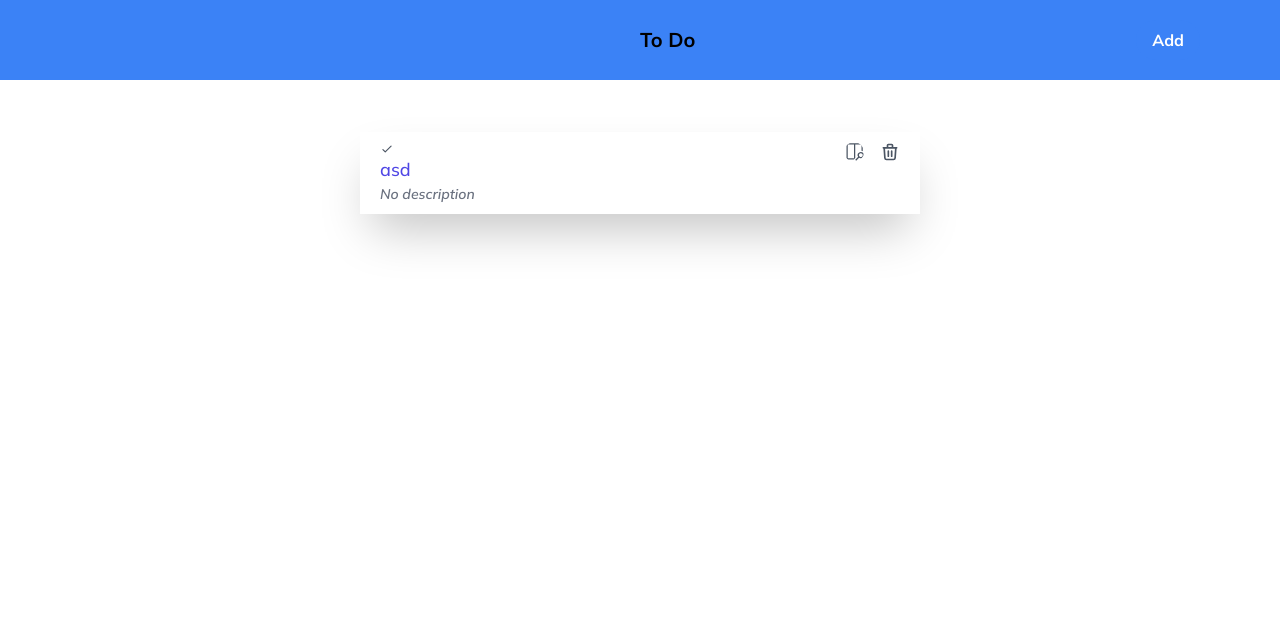
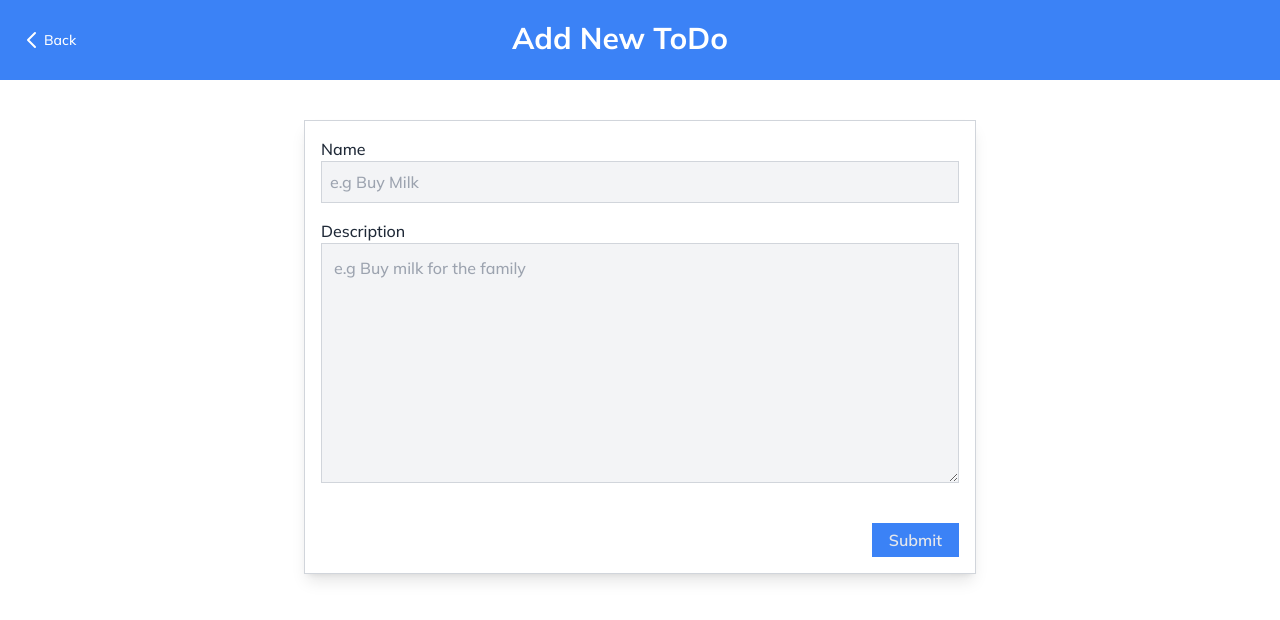
Before and after one commit to Trigha/simple-todo, a React (Create React App) app: page /add in a window 1280 px wide. Shown: the top 620 px of the page. Built offline with nearby package versions, Linux system fonts and the light colour scheme.

Commit message:
add firebase database

```diff
--- a/package.json
+++ b/package.json
@@ -7,6 +7,7 @@
     "@testing-library/react": "^13.2.0",
     "@testing-library/user-event": "^13.5.0",
     "axios": "^0.27.2",
+    "firebase": "^9.8.1",
     "react": "^18.1.0",
     "react-dom": "^18.1.0",
     "react-icons": "^4.3.1",
--- a/src/App.js
+++ b/src/App.js
@@ -1,16 +1,14 @@
 import './App.css';
 import { BrowserRouter as Router, Routes, Route } from 'react-router-dom';
 import Home from './pages/index'
-// import NavAdd from './pages/navAdd';
 import AddNew from './pages/addNew';
 
 function App() {
   return (
     <Router>
-      <Home />
       <Routes>
-        <Route exact path="/" component={Home} />
-        <Route exact path="/add" component={AddNew} />
+        <Route  path="/" element={<Home />}/>
+        <Route  path="/add" element={<AddNew />}/>
       </Routes>
     </Router>
   );
--- a/src/component/listToDo.jsx
+++ b/src/component/listToDo.jsx
@@ -1,39 +1,40 @@
 import React from 'react';
-// import { Link } from 'react-router-dom';
+import { Link } from 'react-router-dom';
 import { HiOutlineTrash, HiOutlineCheck } from 'react-icons/hi';
-import { VscOpenPreview } from 'react-icons/vsc';
 
-function listToDo() {
+function listToDo({ data, onDelete, onCheck }) {
+  function handleDelete(id) {
+    onDelete(id);
+  }
+
+  function handleCheck(id) {
+    onCheck(id);
+  }
+
   return (
     <div className="max-w-xl pt-8 pb-12 mx-auto">
       <ul className="pt-5 mx-2">
-        <li className="flex flex-row items-start justify-between py-2.5 shadow-2xl">
+        {data.map((item) => (
+          <li className="flex flex-row items-start justify-between py-2.5 shadow-lg mb-5">
             <div className="flex flex-col items-start justify-start gap-x-5">
               <HiOutlineCheck
                 className="inline mr-1.5 text-gray-600 mx-5"
                 size={14}
               />
               <h6 className="text-indigo-600 hover:text-indigo-400 inline transition duration-300 ease-in-out text-base md:text-lg font-medium mx-5">
-              asd
+                {item.title}
               </h6>
               <p className="text-sm text-gray-500 font-light italic mx-5">
                 No description
               </p>
-            {/* </Link> */}
             </div>
             <div className="flex flex-row items-center gap-x-4 mx-5">
-            <button
-              type="button"
-              className="transition duration-300 ease-in-out "
-              onClick={() => {
-                console.log('Delete');
-              }}
-            >
-              <VscOpenPreview
-                className="text-gray-600 transition duration-300 ease-in-out rounded-full hover:text-yellow-500"
-                size={20}
+              <input
+                type="checkbox"
+                checked={item.isChecked}
+                onChange={() => handleCheck(item.id)}
               />
-            </button>
+
               <button
                 type="button"
                 className="transition duration-300 ease-in-out"
@@ -48,6 +49,7 @@ function listToDo() {
               </button>
             </div>
           </li>
+        ))}
       </ul>
     </div>
   );
--- a/src/component/navAdd.jsx
+++ b/src/component/navAdd.jsx
@@ -1,20 +1,24 @@
 import React from 'react';
 import { HiOutlineChevronLeft } from 'react-icons/hi';
+import { Link } from 'react-router-dom';
 
 function NavAdd() {
   return (
     <div>
       <div className="bg-blue-500 w-full h-20">
         <div className="flex ">
+          <Link to="/">
             <button className="flex flex-row items-center justify-between group py-7 mx-5">
               <HiOutlineChevronLeft
                 size="24"
                 className="text-white transition duration-300 ease-in-out group-hover:text-gray-800"
               />
+
               <p className="text-sm text-white transition duration-300 ease-in-out group-hover:text-gray-800">
                 Back
               </p>
             </button>
+          </Link>
           <div className="absolute left-[40%] laptop:left-[46%] top-5">
             <h1 className="text-white text-3xl font-bold">Add New ToDo</h1>
           </div>
--- a/src/component/navEdit.jsx
+++ b/src/component/navEdit.jsx
@@ -1,20 +1,24 @@
 import React from 'react';
 import { HiOutlineChevronLeft } from 'react-icons/hi';
+import { Link } from 'react-router-dom';
 
 function NavEdit() {
   return (
     <div>
       <div className="bg-blue-500 w-full h-20">
         <div className="flex ">
+          <Link to="/">
             <button className="flex flex-row items-center justify-between group py-7 mx-5">
               <HiOutlineChevronLeft
                 size="24"
                 className="text-white transition duration-300 ease-in-out group-hover:text-gray-800"
               />
+
               <p className="text-sm text-white transition duration-300 ease-in-out group-hover:text-gray-800">
                 Back
               </p>
             </button>
+          </Link>
           <div className="absolute left-[40%] laptop:left-[46%] top-5">
             <h1 className="text-white text-3xl font-bold">Edit ToDo</h1>
           </div>
--- a/src/component/navHome.jsx
+++ b/src/component/navHome.jsx
@@ -1,4 +1,5 @@
 import React from 'react';
+import { Link } from 'react-router-dom';
 
 function NavHome() {
   return (
@@ -7,9 +8,11 @@ function NavHome() {
         <div className="bg-blue-500 w-full h-20">
           <div className="flex justify-end items-center w-full h-full">
             <h1 className="absolute left-2/4  py-6 font-bold text-xl">To Do</h1>
-            <button className="bg-blue-500 hover:bg-blue-700 text-white font-bold py-2 px-4 rounded-full mr-20">
-              Add
-            </button>
+            <Link to="/add">
+              <button className="bg-blue-500 hover:bg-blue-700 text-white font-bold py-2 px-4 rounded-full mr-20">
+                Add
+              </button>
+            </Link>
           </div>
         </div>
       </div>
--- /dev/null
+++ b/src/config/firebase_config.js
@@ -0,0 +1,22 @@
+import firebase from 'firebase/compat/app';
+import 'firebase/compat/auth';
+import 'firebase/compat/firestore';
+
+
+const firebaseConfig = {
+  apiKey: 'AIzaSyCAljjsr9Ip28sEGXzmPUI23cqrWnkSmuw',
+  authDomain: 'todoapps-a7ad1.firebaseapp.com',
+  projectId: 'todoapps-a7ad1',
+  storageBucket: 'todoapps-a7ad1.appspot.com',
+  messagingSenderId: '729563431126',
+  appId: '1:729563431126:web:f975a850ffbd1f028e8977',
+  measurementId: 'G-17XD99V2L1',
+};
+
+const firebaseApp = firebase.initializeApp(firebaseConfig);
+
+
+const db = firebaseApp.firestore();
+const auth = firebase.auth();
+
+export { auth, db };
--- a/src/pages/addNew.jsx
+++ b/src/pages/addNew.jsx
@@ -1,7 +1,21 @@
-import React from 'react';
+import React, { useState } from 'react';
 import NavAdd from '../component/navAdd.jsx';
+import { db } from '../config/firebase_config';
 
 function NewItem() {
+  const [title, setTitle] = useState('');
+  const [description, setDescription] = useState('');
+
+  function handleSubmit(e) {
+    e.preventDefault();
+
+    db.collection('todos').add({
+      description: description,
+      inprogress: false,
+      todo: title,
+    });
+  }
+
   return (
     <>
       <NavAdd />
@@ -12,18 +26,26 @@ function NewItem() {
           spellcheck="false"
           placeholder="e.g Buy Milk"
           type="text"
+          autoComplete="off"
+          value={title}
+          onChange={(e) => setTitle(e.target.value)}
         />
         <h1>Description</h1>
         <textarea
           class="description bg-gray-100 sec p-3 h-60 border border-gray-300 outline-none focus:border-gray-500 focus:bg-white"
           spellcheck="false"
           placeholder="e.g Buy milk for the family"
+          value={description}
+          onChange={(e) => setDescription(e.target.value)}
         ></textarea>
 
         <div class="buttons flex justify-end pt-10">
-          <div class="btn border border-blue-500  p-1 px-4 font-semibold cursor-pointer text-gray-200 ml-2 bg-blue-500 hover:bg-blue-700">
+          <button
+            class="btn border border-blue-500  p-1 px-4 font-semibold cursor-pointer text-gray-200 ml-2 bg-blue-500 hover:bg-blue-700"
+            onClick={handleSubmit}
+          >
             Submit
-          </div>
+          </button>
         </div>
       </div>
     </>
--- a/src/pages/editToDo.jsx
+++ b/src/pages/editToDo.jsx
@@ -1,7 +1,18 @@
-import React from 'react';
+import React, { useState } from 'react';
 import NavEdit from '../component/navEdit.jsx';
 
 function EditItem() {
+  const [title, setTitle] = useState('');
+  const [description, setDescription] = useState('');
+  const [data, setData] = useState([]);
+
+  const handleSubmit = (e) => {
+    e.preventDefault();
+    setData([...data, { title, description }]);
+    setTitle('');
+    setDescription('');
+  };
+
   return (
     <>
       <NavEdit />
@@ -12,17 +23,25 @@ function EditItem() {
           spellcheck="false"
           placeholder="e.g Buy Milk"
           type="text"
+          autoComplete="off"
+          value={title}
+          onChange={(e) => setTitle(e.target.value)}
         />
         <h1>Description</h1>
         <textarea
           class="description bg-gray-100 sec p-3 h-60 border border-gray-300 outline-none focus:border-gray-500 focus:bg-white"
           spellcheck="false"
           placeholder="e.g Buy milk for the family"
+          value={description}
+          onChange={(e) => setDescription(e.target.value)}
         ></textarea>
 
         <div class="buttons flex justify-end pt-10">
-          <div class="btn border border-blue-500  p-1 px-4 font-semibold cursor-pointer text-gray-200 ml-2 bg-orange-500   hover:bg-orange-700">
-            Edit
+          <div
+            class="btn border border-blue-500  p-1 px-4 font-semibold cursor-pointer text-gray-200 ml-2 bg-orange-500 hover:bg-orange-700"
+            onSubmit={handleSubmit}
+          >
+            Submit
           </div>
         </div>
       </div>
--- a/src/pages/index.jsx
+++ b/src/pages/index.jsx
@@ -1,12 +1,27 @@
-import React from 'react';
+import React, { useState, useEffect } from 'react';
 import NavHome from '../component/navHome.jsx';
 import ListToDo from '../component/listToDo.jsx';
+import axios from 'axios';
+import Loading from '../component/loading.jsx';
 
 function HomePage() {
+  const [data, setData] = useState([]);
+
+  useEffect(() => {
+    axios
+      .get('https://jsonplaceholder.typicode.com/todos')
+      .then((res) => {
+        setData(res.data);
+      })
+      .catch((err) => {
+        console.log(err);
+      });
+  }, []);
+
   return (
     <div>
       <NavHome />
-      <ListToDo />
+      {data ? <ListToDo data={data} /> : <Loading />}
     </div>
   );
 }
```
Also changed, not shown: 1 other file (tests, documents, lock files or other folders). Lines whose indentation alone changed are shown as unchanged.
